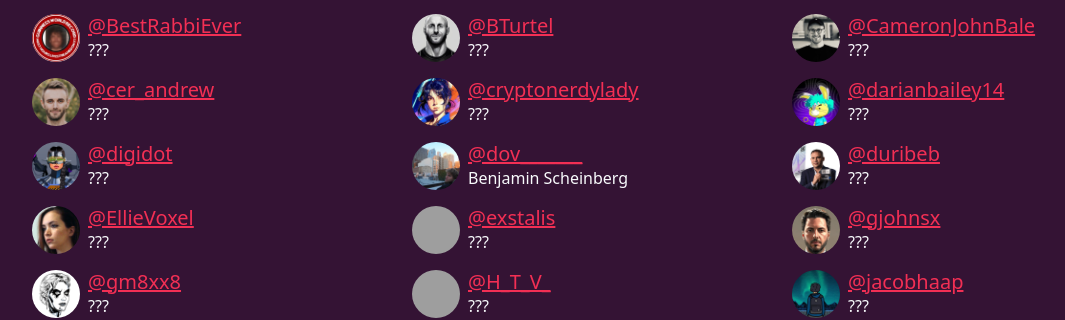
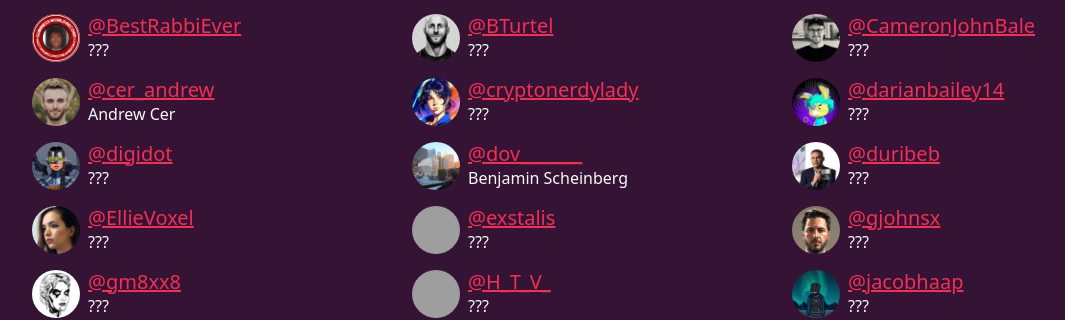
Before and after one commit to community-service/hour.gg, a Jekyll site: the page built from index.html, in a window 1280 px wide and 900 px high, scrolled down 2955 px, cut to the strip 157-477 px from the top of the window. Shown: the whole strip, without its empty margins (50-1115 px from the left). Built offline with Jekyll 4.4.1, drawn with Linux system fonts in a browser that asks for light colours; grey boxes are pictures that could not be loaded.

Commit message:
add name

```diff
--- a/_data/participants.yml
+++ b/_data/participants.yml
@@ -72,7 +72,8 @@ cameronjohnbale:
   name: ???
 cer_andrew:
   x: cer_andrew
-  name: ???
+  name: Andrew Cer
+  ethereum: "0x70a2d674cF9F503ac3cb45915Be248961128EF5f" # from DM with @fulldecent 2023-11-22
 cryptonerdylady:
   x: cryptonerdylady
   name: ???
```
